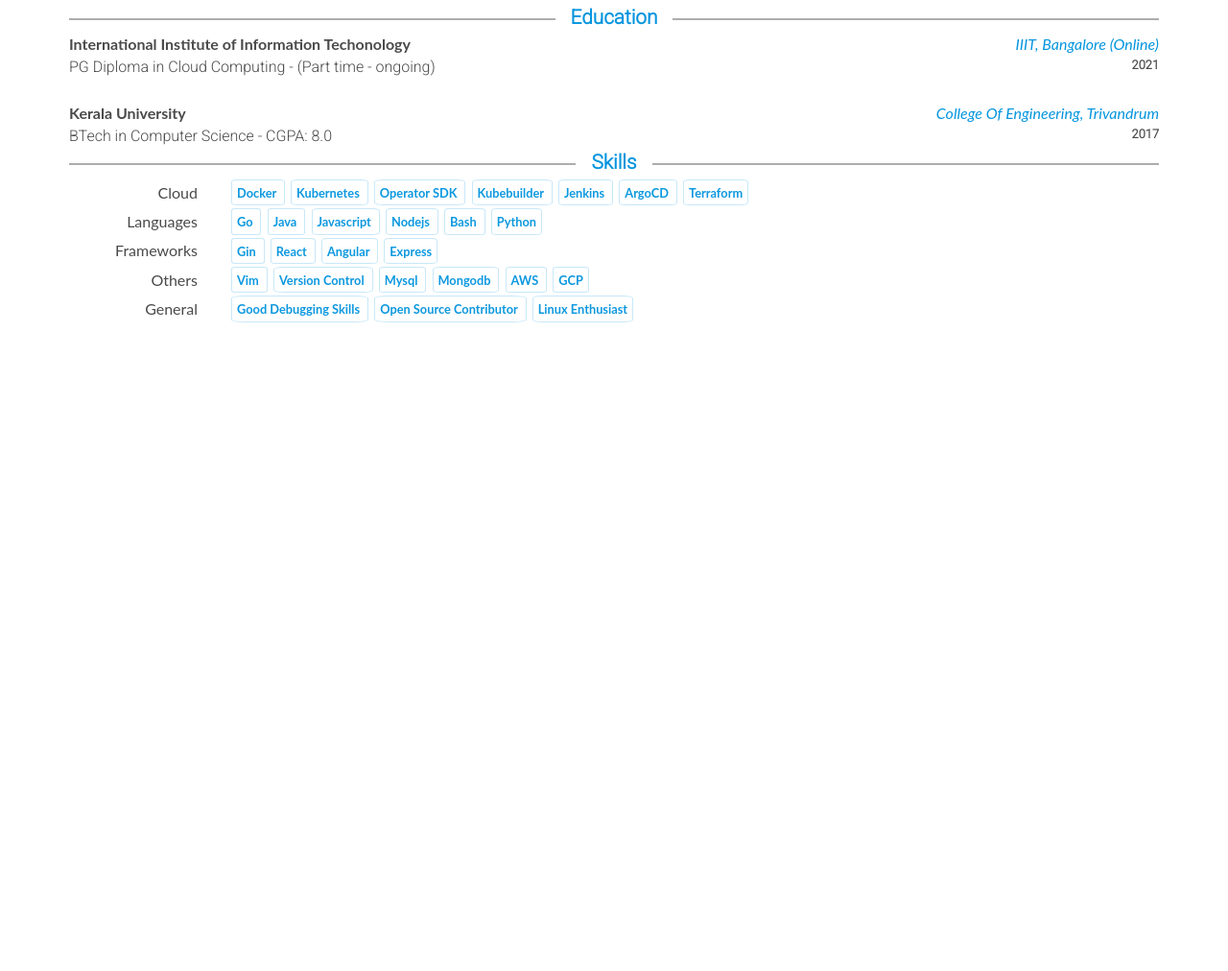
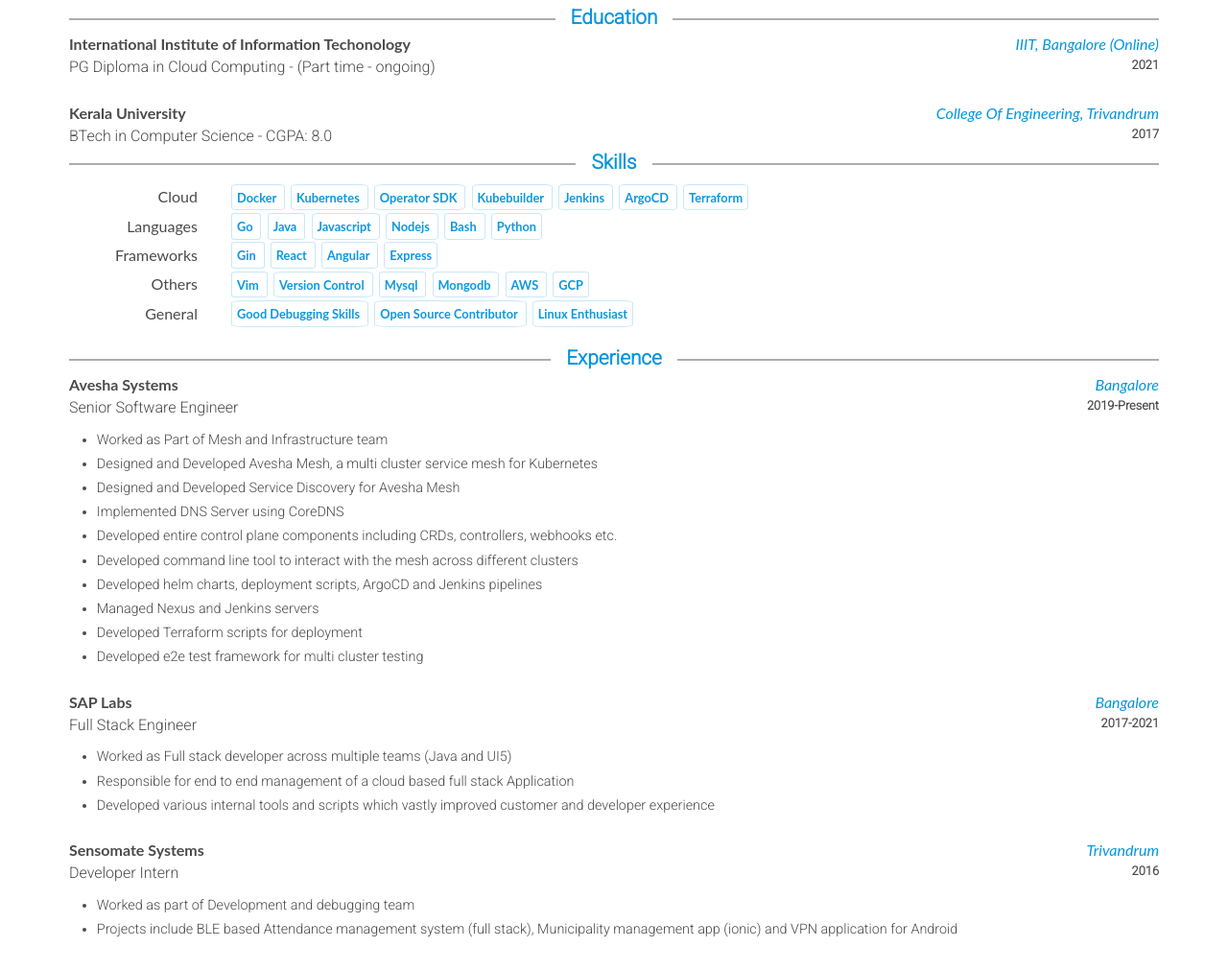
Before and after one commit to kmjayadeep/resume, a plain HTML site: page index.html in a window 1280 px wide. Shown: the part 149-1161 px from the top of the page at 96% size. Before the commit the page ends 800 px from the top, so only its background shows below. Drawn offline with nearby package versions, Linux system fonts and the light colour scheme; a web font is replaced by a local one.

Commit message:
experience

```diff
--- a/index.html
+++ b/index.html
@@ -2,7 +2,7 @@
 <html lang="en">
   <head>
     <meta charset="utf-8" />
-    <title>Jayadeep KM - Senior Software Engineer | Kubernetes Developer</title>
+    <title>Jayadeep KM - Senior Software Engineer | Kubernetes Architect</title>
     <link rel="stylesheet" href="styles/main.css" />
     <link rel="stylesheet" href="https://cdn.jsdelivr.net/npm/bulma@0.9.3/css/bulma.min.css">
     <link rel="stylesheet" href="https://cdnjs.cloudflare.com/ajax/libs/font-awesome/5.14.0/css/all.css">
@@ -17,7 +17,7 @@
       <div class="columns is-vcentered">
   <div class="about column">
     <h1 class="title">Jayadeep KM</h1>
-    <h2 class="subtitle">Senior Software Engineer | Kubernetes Developer</h2>
+    <h2 class="subtitle">Senior Software Engineer | Kubernetes Architect</h2>
   </div>
   <div class="details column">
     <div>
@@ -217,6 +217,131 @@
 
 </div>
 
+      <div class="exp">
+  <div class="title-section">
+    <div class="line"></div>
+    <h1>Experience</h1>
+  </div>
+
+
+
+  <div class="columns">
+    <div class="column is-three-quarters">
+      <h2 class="edu-uni">Avesha Systems</h2>
+      <h3 class="edu-course">Senior Software Engineer</h3>
+    </div>
+    <div class="column has-text-right">
+      <h2 class="edu-location">Bangalore</h2>
+      <h3 class="edu-year">2019-Present</h3>
+    </div>
+  </div>
+
+  <div class="content exp-points">
+    <ul>
+
+
+      <li>Worked as Part of Mesh and Infrastructure team</li>
+
+
+
+      <li>Designed and Developed Avesha Mesh, a multi cluster service mesh for Kubernetes</li>
+
+
+
+      <li>Designed and Developed Service Discovery for Avesha Mesh</li>
+
+
+
+      <li>Implemented DNS Server using CoreDNS</li>
+
+
+
+      <li>Developed entire control plane components including CRDs, controllers, webhooks etc.</li>
+
+
+
+      <li>Developed command line tool to interact with the mesh across different clusters</li>
+
+
+
+      <li>Developed helm charts, deployment scripts, ArgoCD and Jenkins pipelines</li>
+
+
+
+      <li>Managed Nexus and Jenkins servers</li>
+
+
+
+      <li>Developed Terraform scripts for deployment</li>
+
+
+
+      <li>Developed e2e test framework for multi cluster testing</li>
+
+
+    </ul>
+  </div>
+
+
+
+  <div class="columns">
+    <div class="column is-three-quarters">
+      <h2 class="edu-uni">SAP Labs</h2>
+      <h3 class="edu-course">Full Stack Engineer</h3>
+    </div>
+    <div class="column has-text-right">
+      <h2 class="edu-location">Bangalore</h2>
+      <h3 class="edu-year">2017-2021</h3>
+    </div>
+  </div>
+
+  <div class="content exp-points">
+    <ul>
+
+
+      <li>Worked as Full stack developer across multiple teams (Java and UI5)</li>
+
+
+
+      <li>Responsible for end to end management of a cloud based full stack Application</li>
+
+
+
+      <li>Developed various internal tools and scripts which vastly improved customer and developer experience</li>
+
+
+    </ul>
+  </div>
+
+
+
+  <div class="columns">
+    <div class="column is-three-quarters">
+      <h2 class="edu-uni">Sensomate Systems</h2>
+      <h3 class="edu-course">Developer Intern</h3>
+    </div>
+    <div class="column has-text-right">
+      <h2 class="edu-location">Trivandrum</h2>
+      <h3 class="edu-year">2016</h3>
+    </div>
+  </div>
+
+  <div class="content exp-points">
+    <ul>
+
+
+      <li>Worked as part of Development and debugging team</li>
+
+
+
+      <li>Projects include BLE based Attendance management system (full stack), Municipality management app (ionic) and VPN application for Android</li>
+
+
+    </ul>
+  </div>
+
+
+</div>
 
 
 
--- a/styles/main.css
+++ b/styles/main.css
@@ -61,6 +61,10 @@
   font-family: Lato;
 }
 
+.skills .title-section{
+  margin-bottom: 0.3rem;
+}
+
 .skills-table {
   margin: 0 !important;
 }
@@ -87,3 +91,12 @@
   border-radius: 10%;
   font-weight: Bold;
 }
+
+.exp {
+  margin-top: 1rem;
+}
+
+.exp-points {
+  font-size: 0.9rem;
+  margin-top: -1rem;
+}
```
Also changed, not shown: template/education.html (+1 -1 lines), template/experience.html (+31 -0 lines), 1 other file.
